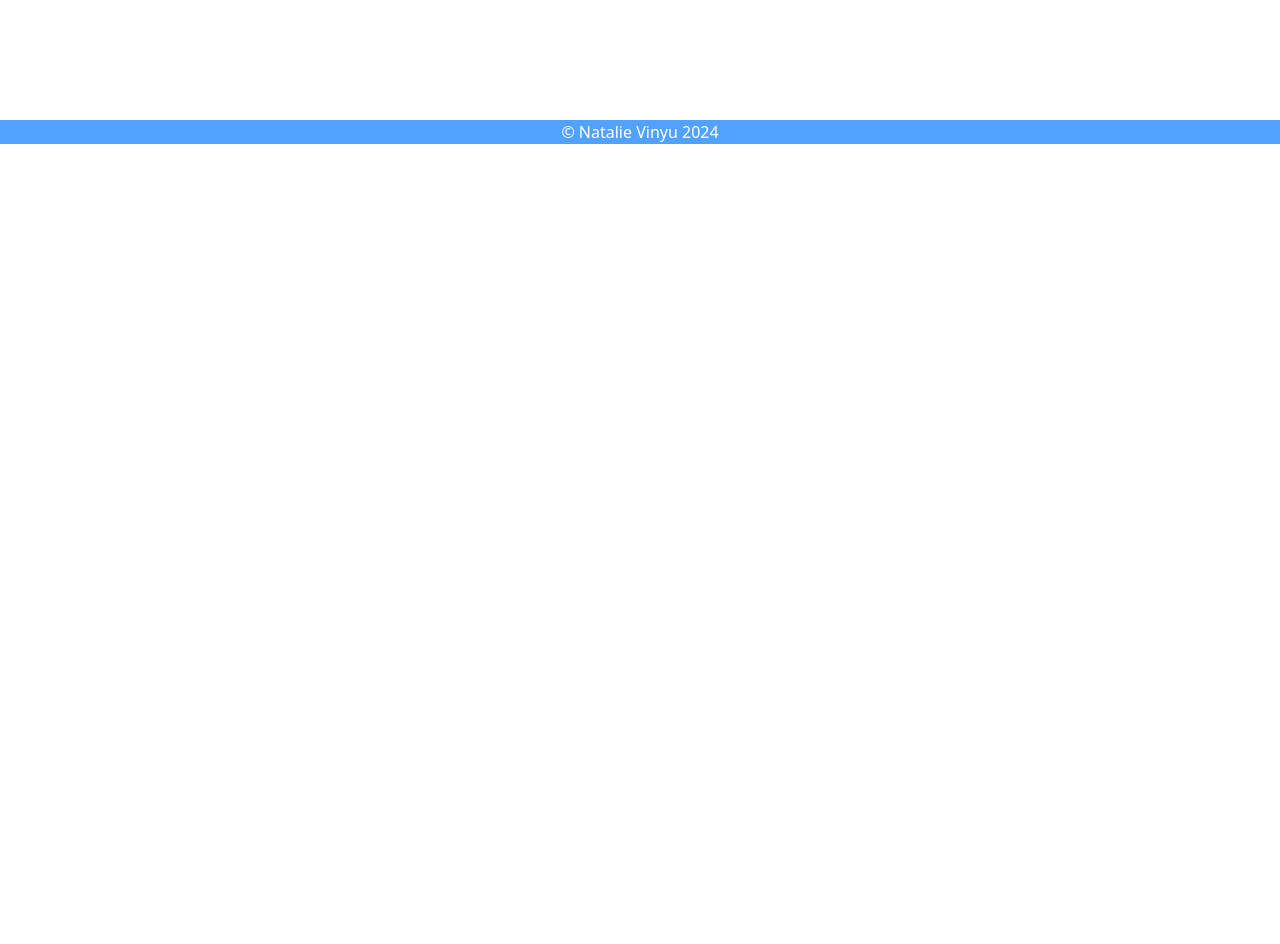
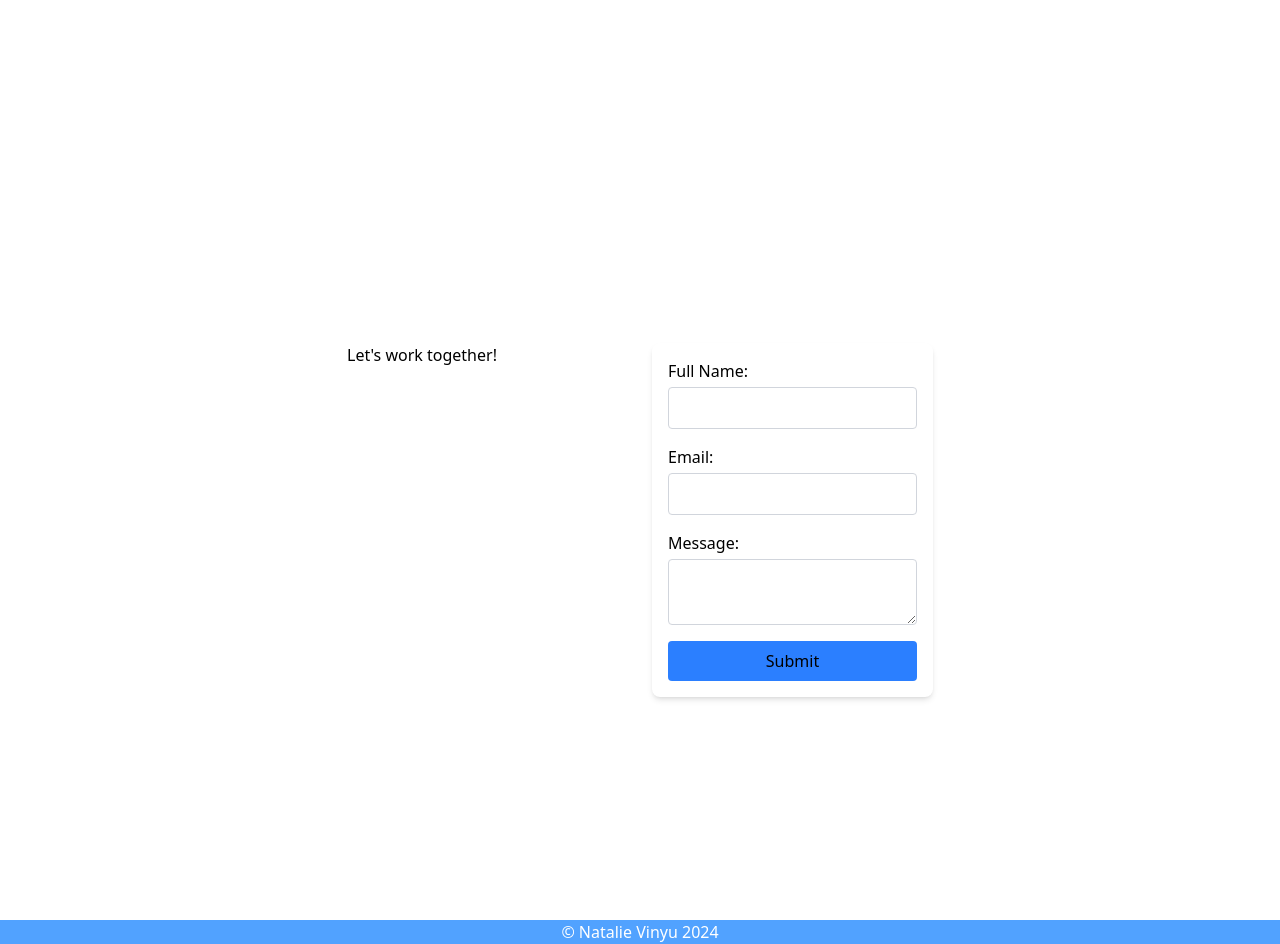
Before and after one commit to NatalieVinyu/natalie-vinyu-website, a React (Vite) app: page / in a window 1280 px wide. Shown: the part 1480-2424 px from the top of the page. Before the commit the page ends 1624 px from the top, so only its background shows below. Built offline with nearby package versions, Linux system fonts and the light colour scheme.

Commit message:
added contact page

```diff
--- a/src/App.jsx
+++ b/src/App.jsx
@@ -3,6 +3,7 @@ import Navbar from "./Components/nav"
 import Footer from "./Components/footer"
 import Home from "./Pages/Homepage"
 import About from "./Pages/About"
+import Contact from "./Pages/Contact"
 
 function App() {
 
@@ -11,6 +12,7 @@ function App() {
     <Navbar />
     <Home />
     <About />
+    <Contact />
     <Footer />
     </>
   )
--- /dev/null
+++ b/src/Pages/Contact.jsx
@@ -0,0 +1,48 @@
+import React from 'react';
+
+export default function Contact() {
+  return (
+    <div id='contact' className='mx-auto min-h-screen flex flex-col justify-between'>
+      <div className='flex justify-center items-center flex-grow'>
+        <div className='grid grid-cols-1 md:grid-cols-2 gap-6'>
+          <div className='font-sans'>
+            <h1>Let's work together!</h1>
+          </div>
+          <div className='hover:animate-slide-in-right'>
+            <form className='max-w-lg mx-auto p-4 bg-white shadow-md rounded-lg'>
+              <div className='mb-4'>
+                <label className='block text-grey-700'>Full Name:</label>
+                <input
+                  type='text'
+                  id='name'
+                  className="mt-1 block w-full p-2 border border-gray-300 rounded focus:outline-none focus:ring focus:ring-blue-500"
+                />
+              </div>
+
+              <div className='mb-4'>
+                <label className='block text-grey-700'>Email:</label>
+                <input
+                  type='email'
+                  id='name'
+                  className="mt-1 block w-full p-2 border border-gray-300 rounded focus:outline-none focus:ring focus:ring-blue-500"
+                />
+              </div>
+
+              <div className='mb-4'>
+                <label className='block text-grey-700'>Message:</label>
+                <textarea
+                  id='message'
+                  className="mt-1 block w-full p-2 border border-gray-300 rounded focus:outline-none focus:ring focus:ring-blue-500"
+                />
+              </div>
+
+              <button className='w-full bg-blue-500 py-2 px-4 rounded hover:bg-blue-700' type='submit'>Submit</button>
+
+            </form>
+          </div>
+        </div>
+      </div>
+
+    </div>
+  )
+}
```
